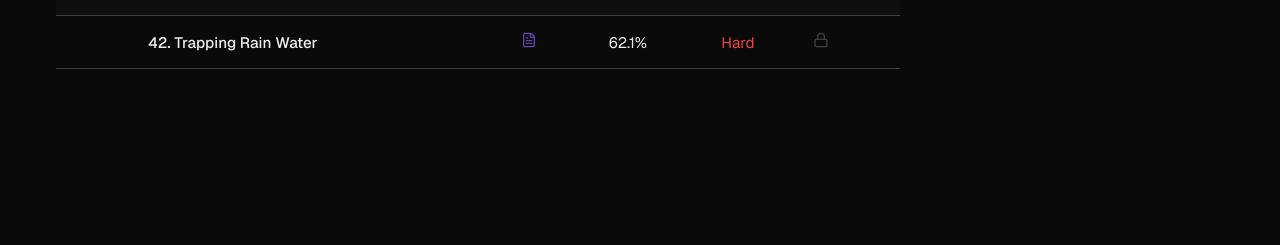
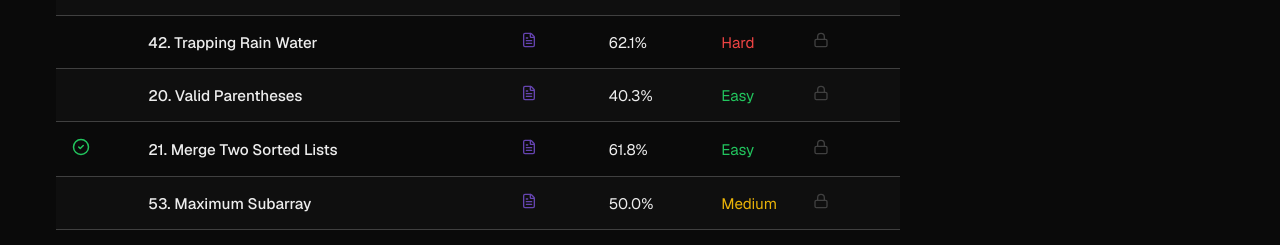
Before and after one commit to naveengoudamk/codelove, a Next.js app: page /problems in a window 1280 px wide. Shown: the part 698-943 px from the top of the page. Before the commit the page ends 860 px from the top, so only its background shows below. Built offline with nearby package versions, Linux system fonts and the light colour scheme; no server answers.

Commit message:
Add more problems to the contents page

```diff
--- a/src/app/problems/page.tsx
+++ b/src/app/problems/page.tsx
@@ -83,6 +83,60 @@ const problems = [
         difficulty: "Hard",
         acceptance: "62.1%",
         status: "unsolved",
+        isPremium: false,
+    },
+    {
+        id: 20,
+        slug: "valid-parentheses",
+        title: "20. Valid Parentheses",
+        difficulty: "Easy",
+        acceptance: "40.3%",
+        status: "unsolved",
+        isPremium: false,
+    },
+    {
+        id: 21,
+        slug: "merge-two-sorted-lists",
+        title: "21. Merge Two Sorted Lists",
+        difficulty: "Easy",
+        acceptance: "61.8%",
+        status: "solved",
+        isPremium: false,
+    },
+    {
+        id: 53,
+        slug: "maximum-subarray",
+        title: "53. Maximum Subarray",
+        difficulty: "Medium",
+        acceptance: "50.0%",
+        status: "unsolved",
+        isPremium: false,
+    },
+    {
+        id: 70,
+        slug: "climbing-stairs",
+        title: "70. Climbing Stairs",
+        difficulty: "Easy",
+        acceptance: "52.2%",
+        status: "solved",
+        isPremium: false,
+    },
+    {
+        id: 121,
+        slug: "best-time-to-buy-and-sell-stock",
+        title: "121. Best Time to Buy and Sell Stock",
+        difficulty: "Easy",
+        acceptance: "54.4%",
+        status: "unsolved",
+        isPremium: false,
+    },
+    {
+        id: 206,
+        slug: "reverse-linked-list",
+        title: "206. Reverse Linked List",
+        difficulty: "Easy",
+        acceptance: "72.3%",
+        status: "solved",
         isPremium: false,
     },
 ];
```
Also changed, not shown: src/app/problems/[slug]/page.tsx (+66 -0 lines).
